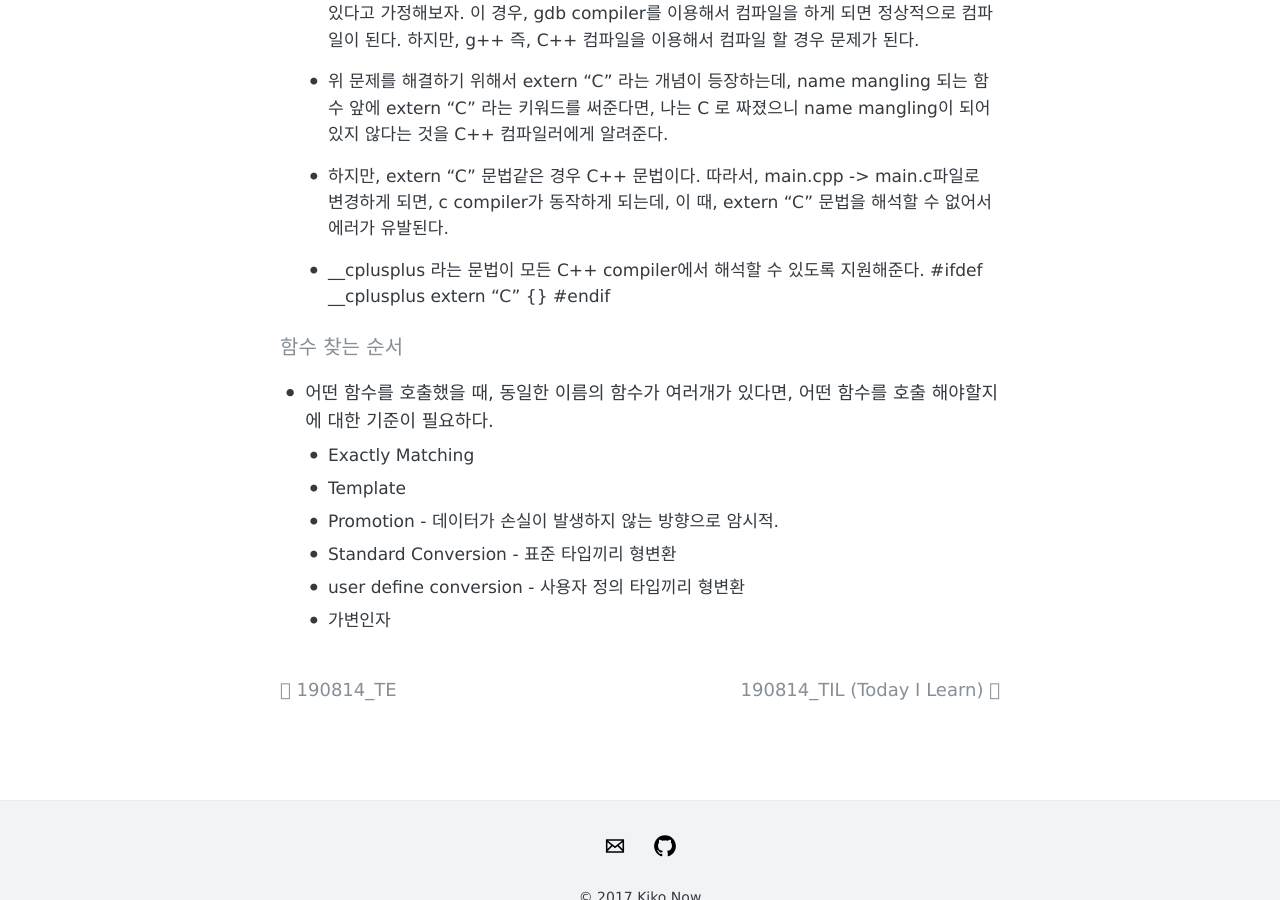
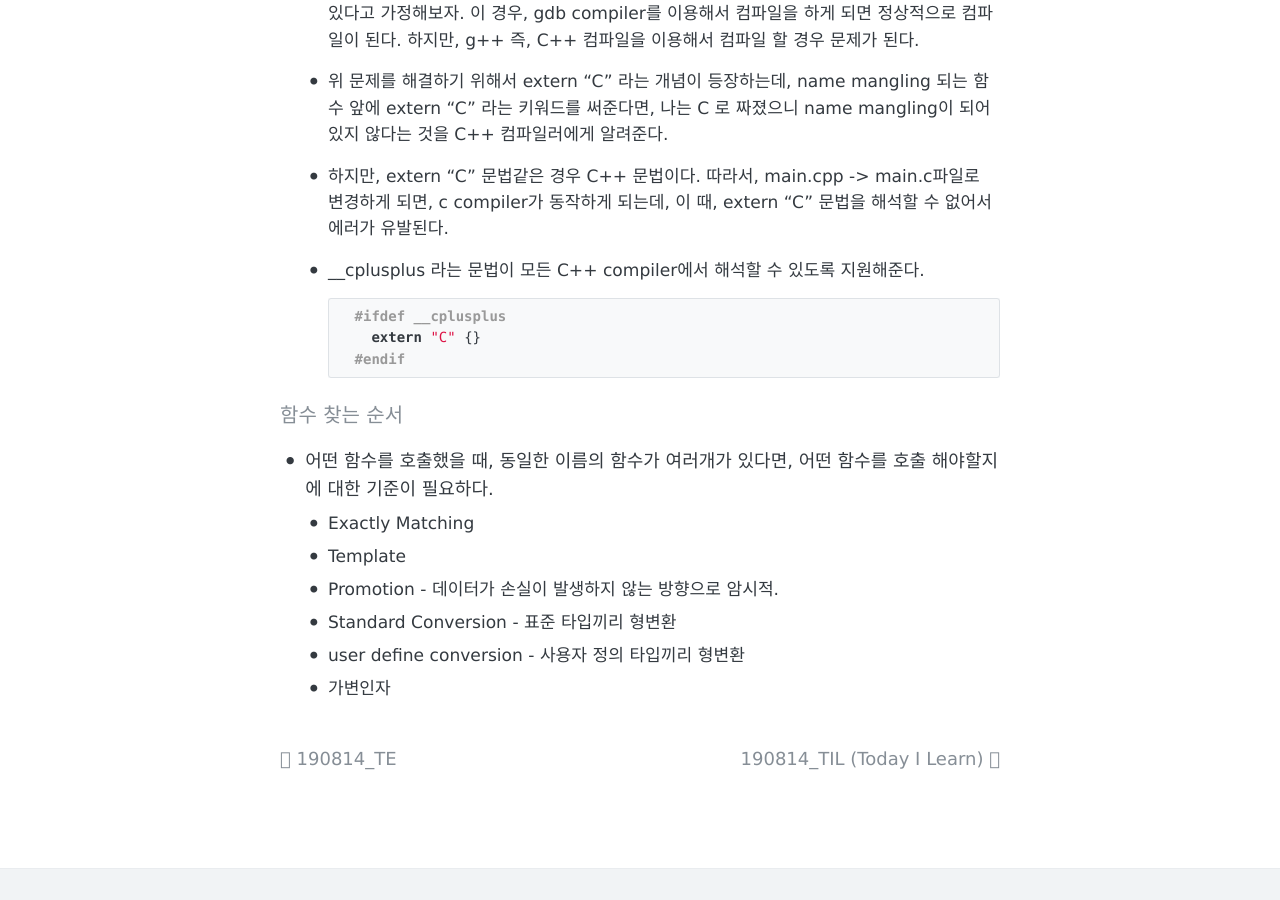
Before and after one commit to armkernel/armkernel.github.io, a Jekyll site: the page built from _posts/2019-08-14-cpp_1.md, in a window 1280 px wide and 900 px high, scrolled down 980 px. Built offline with Jekyll 4.4.1, drawn with Linux system fonts in a browser that asks for light colours.

Commit message:
study_cpp

````diff
--- a/_posts/2019-08-14-cpp_1.md
+++ b/_posts/2019-08-14-cpp_1.md
@@ -30,10 +30,11 @@ int main() { triangle(3); }
   - 하지만, extern "C" 문법같은 경우 C++ 문법이다. 따라서, main.cpp -> main.c파일로 변경하게 되면, c compiler가 동작하게 되는데, 이 때, extern "C" 문법을 해석할 수 없어서 에러가 유발된다.
 
   - __cplusplus 라는 문법이 모든 C++ compiler에서 해석할 수 있도록 지원해준다.
+      ```cpp
       #ifdef __cplusplus
         extern "C" {}
       #endif
-
+      ```
 
 #### 함수 찾는 순서
 
````
